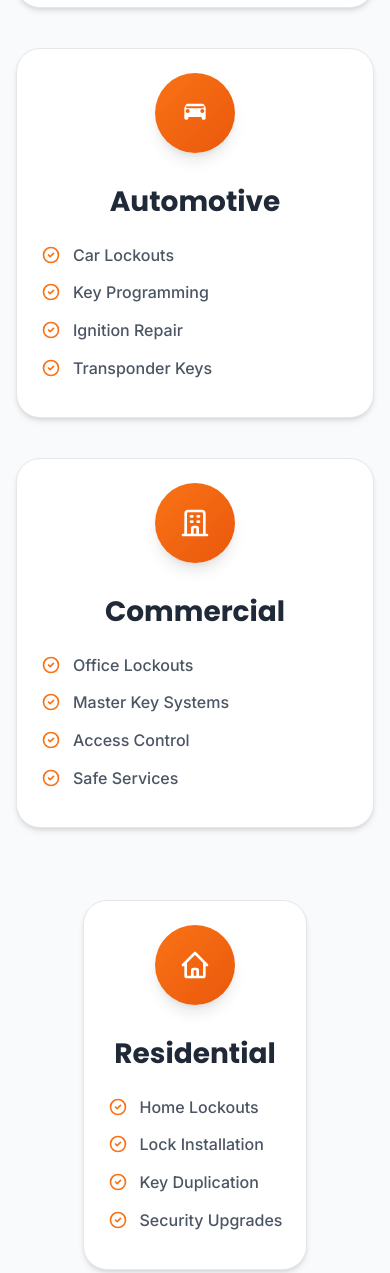
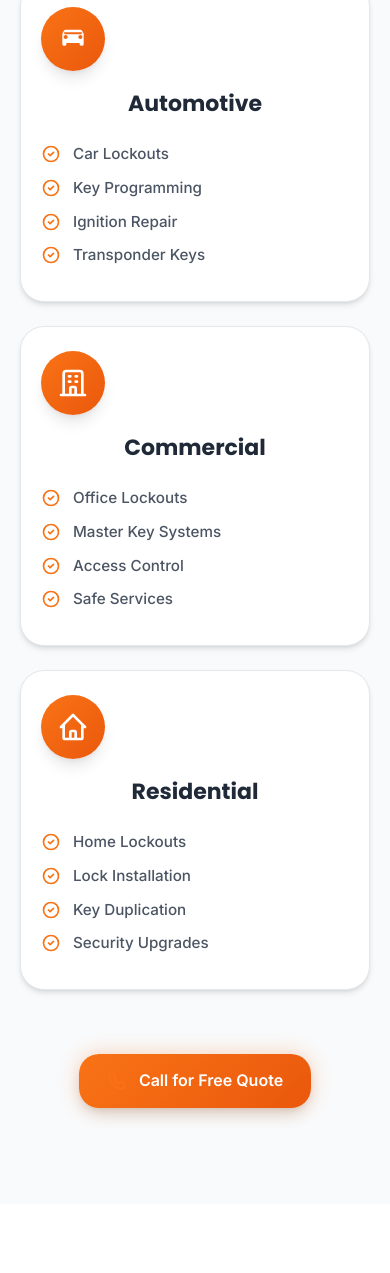
Before and after one commit to ZubairZubii/Bryce-Schramm-Web, a plain HTML site: page index.html in a window 390 px wide. Shown: the part 1851-3124 px from the top of the page. Drawn offline with Linux system fonts and the light colour scheme.

Commit message:
correct card  index.html

```diff
--- a/index.html
+++ b/index.html
@@ -600,13 +600,25 @@
             margin-bottom: 5rem;
         }
 
+        .service-item {
+            display: flex;
+            align-items: flex-start;
+            gap: 0.75rem;
+            color: var(--neutral-gray-600);
+            margin-bottom: 0.75rem;
+            font-weight: 500;
+            text-align: left; /* Align text to left for better readability */
+            word-wrap: break-word; /* Handle long text */
+            overflow-wrap: break-word;
+        }
+
 
 /* FIXED: Services Grid Layout - 2x2 Grid for 4 Cards */
 .services-grid {
     display: grid;
     grid-template-columns: repeat(2, 1fr); /* 2 columns */
     gap: 2.5rem;
-    max-width: 800px; /* Constrain the grid width */
+    max-width: 900px; /* Constrain the grid width */
     margin: 0 auto; /* Center the grid */
 }
 
@@ -620,6 +632,12 @@
     border: 1px solid var(--neutral-gray-200);
     position: relative;
     overflow: hidden;
+    width: 100%; /* Full width of grid cell */
+    min-width: 0; /* Allow shrinking */
+    min-height: 450px; /* Consistent minimum height */
+    display: flex;
+    flex-direction: column;
+    justify-content: flex-start;
 }
 
         .service-card::before {
@@ -655,6 +673,8 @@
             margin-bottom: 2rem;
             transition: all 0.4s cubic-bezier(0.4, 0, 0.2, 1);
             box-shadow: var(--shadow-lg);
+            flex-shrink: 0; /* Prevent icon from shrinking */
+
         }
 
         .service-card:hover .service-icon {
@@ -667,11 +687,15 @@
             font-weight: 700;
             color: var(--neutral-gray-800);
             margin-bottom: 1.5rem;
+            flex-shrink: 0; /* Prevent icon from shrinking */
+
         }
 
         .service-list {
             list-style: none;
             padding: 0;
+            flex-grow: 1; /* Allow list to grow and fill available space */
+
         }
 
         .service-item {
@@ -1312,6 +1336,9 @@
         transform: scale(1.02);
     }
 }
+
+
+
         /* Responsive Design */
         @media (max-width: 1024px) {
             .hero {
@@ -1320,17 +1347,13 @@
             }
 
             .services-grid {
-                grid-template-columns: repeat(2, 1fr); /* Keep 2 columns */
-                max-width: 800px;
+                grid-template-columns: repeat(4, 1fr);
+                gap: 2.5rem;
+                max-width: 1200px;
                 margin: 0 auto;
               }
 
-               /* Place residential service in the center below the 2x2 grid */
-               .service-card:last-child {
-                grid-column: 1 / -1;
-                max-width: 400px;
-                margin: 2rem auto 0;
-            }
+
 
             .features-grid {
                 grid-template-columns: repeat(auto-fit, minmax(300px, 1fr));
@@ -1346,15 +1369,32 @@
 @media (min-width: 768px) and (max-width: 1023px) {
     .services-grid {
         grid-template-columns: repeat(2, 1fr);
-    }
-}
-
-
-           /* Mobile layout: single column */
+        gap: 2rem;
+        max-width: 900px;
+        margin: 0 auto;
+      }
+
+      .service-card {
+        padding: 2rem 1.5rem;
+        min-height: 420px;
+      }
+}
+
+
 @media (max-width: 767px) {
     .services-grid {
         grid-template-columns: 1fr;
-            }
+        gap: 1.5rem;
+        max-width: 420px;
+        margin: 0 auto;
+      }
+
+      .service-card {
+        padding: 1.5rem 1.25rem;
+        width: 100%;
+        min-height: auto;
+      }
+
 }
 
         @media (min-width: 1200px) {
@@ -1489,13 +1529,7 @@
             }
 
 
-/* Mobile layout: Single column */
-@media (max-width: 767px) {
-    .services-grid {
-        grid-template-columns: 1fr; /* Single column on mobile */
-        max-width: 100%;
-    }
-}
+
 
            .service-card:hover,
     .testimonial-card:hover,
@@ -1611,10 +1645,35 @@
                 display: block;
             }
 
-            .service-card,
             .testimonial-card {
                 padding: 1.5rem;
             }
+
+            .services-grid {
+                grid-template-columns: 1fr; /* Keep single column */
+                gap: 1.5rem;
+                max-width: 350px;
+            }
+
+            .service-card {
+                padding: 1.5rem 1.25rem;
+            }
+
+            .service-title {
+                font-size: 1.375rem;
+            }
+
+            .service-icon {
+                width: 4rem;
+                height: 4rem;
+                margin-bottom: 1.25rem;
+            }
+
+            .service-item {
+                font-size: 0.95rem;
+                margin-bottom: 0.6rem;
+            }
+
 
             .faq-button {
                 padding: 1.25rem;
@@ -1709,6 +1768,9 @@
                 padding: 0.75rem 0.375rem;
                 font-size: 0.8rem;
             }
+
+
+
         }
 
         @media (max-width: 360px) {
```
Lines whose indentation alone changed are shown as unchanged.
